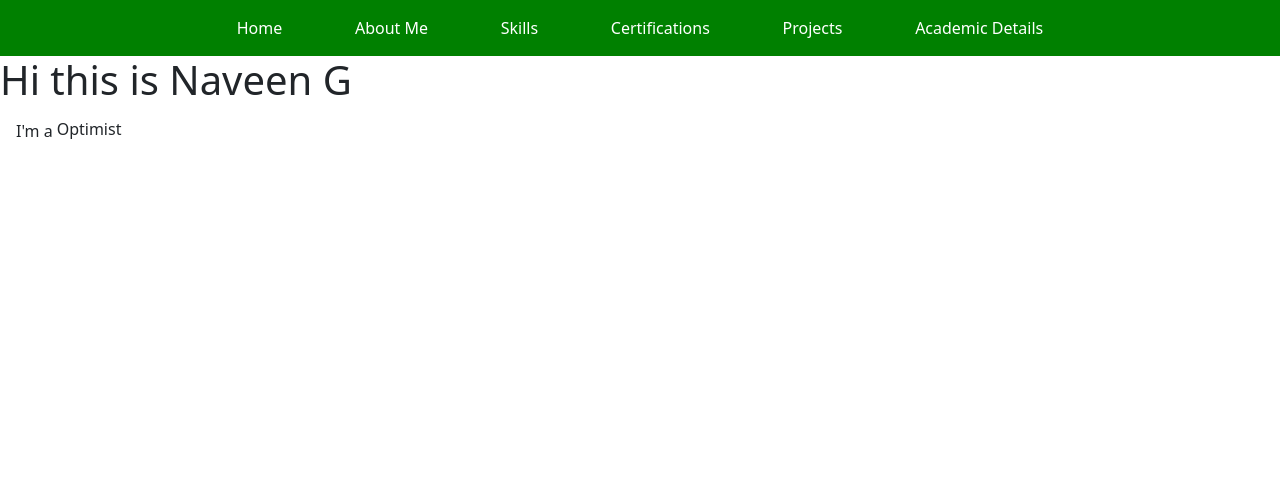
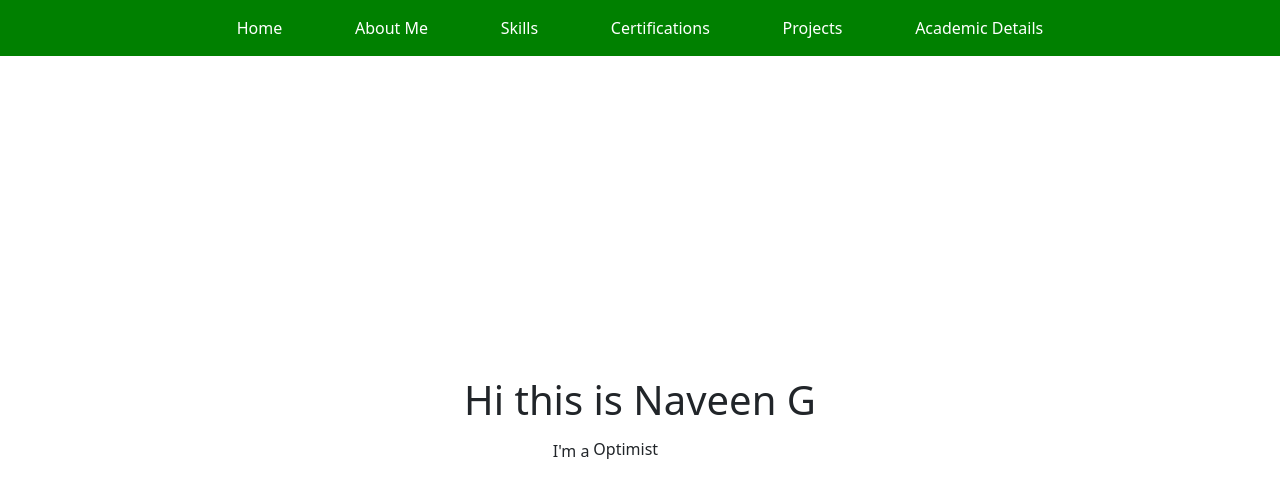
Before and after one commit to naveeng2402/portfolio, a website: page src/index.pug in a window 1280 px wide. Drawn offline with nearby package versions, Linux system fonts and the light colour scheme; files that its build step writes are made by us from their sources.

Commit message:
Added hero structure

```diff
--- a/src/_base.pug
+++ b/src/_base.pug
@@ -10,8 +10,7 @@ html(lang='en')
     )
     link(rel='stylesheet', href='css/style.css')
     title Naveen's Portfolio
-  body.px-2.px-sm-0
-    include sections/nav/_nav
+  body
     block content
 
     script(
--- a/src/data/base.json
+++ b/src/data/base.json
@@ -13,8 +13,8 @@
         "subtitle_words": [
             "Optimist",
             "Enthusiast",
-            "Web Developer",
-            "Software Engineer",
+            "WebDeveloper",
+            "SoftwareEngineer",
             "Optimist"
         ]
     }
--- a/src/index.pug
+++ b/src/index.pug
@@ -1,4 +1,6 @@
 extends _base
 
 block content
-  include sections/hero/_hero
+  .initial-wrapper
+    include sections/nav/_nav
+    include sections/hero/_hero
--- a/src/scss/style.scss
+++ b/src/scss/style.scss
@@ -1,3 +1,9 @@
 @use 'abstracts' as *;
 @use '../components';
 @use '../sections';
+
+.initial-wrapper {
+  min-height: 100vh;
+  display: flex;
+  flex-direction: column;
+}
--- a/src/sections/hero/_hero.pug
+++ b/src/sections/hero/_hero.pug
@@ -1,5 +1,3 @@
 section.hero
-  .hero-img
-  .hero-text
-    h1= hero.title
-    include ../../components/spinning-words/_spinning-words
+  h1= hero.title
+  include ../../components/spinning-words/_spinning-words
--- a/src/sections/hero/_hero.scss
+++ b/src/sections/hero/_hero.scss
@@ -0,0 +1,7 @@
+.hero {
+  display: flex;
+  flex-direction: column;
+  justify-content: center;
+  align-items: center;
+  flex-grow: 1;
+}
```
